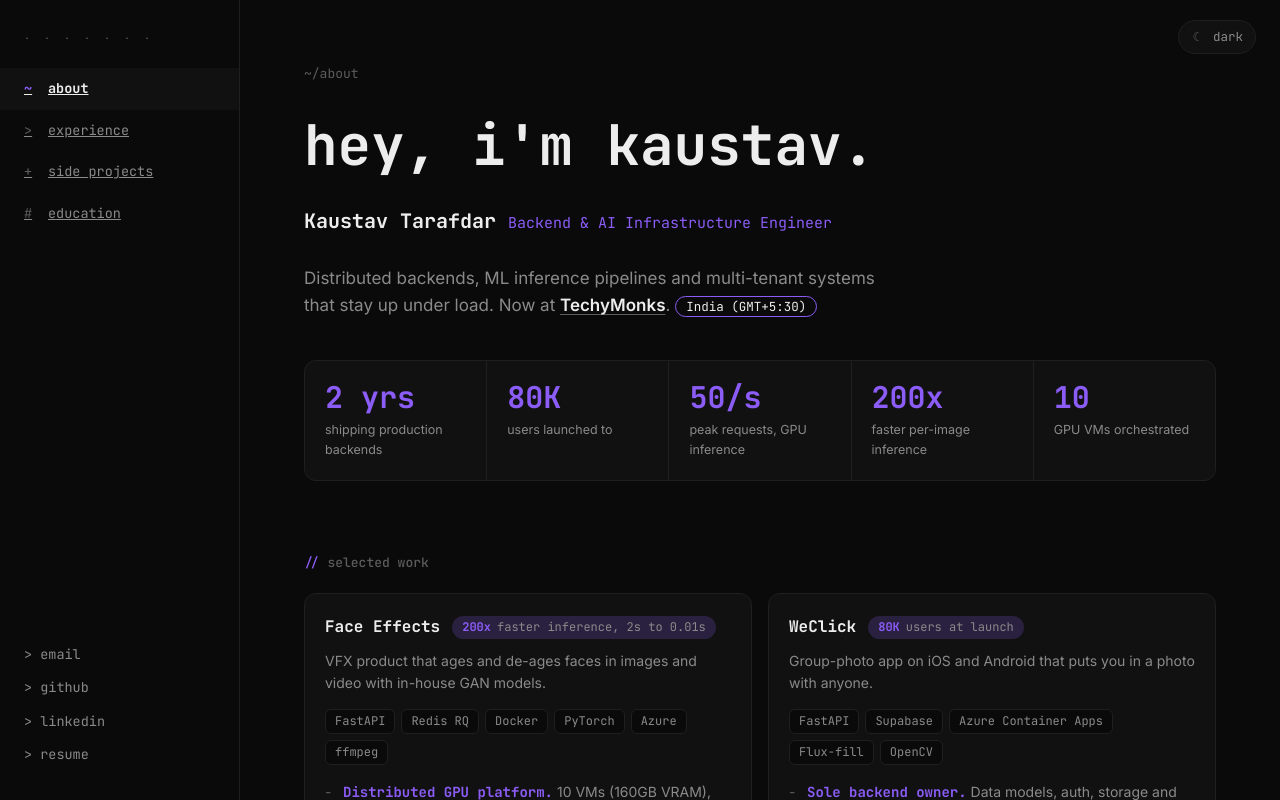
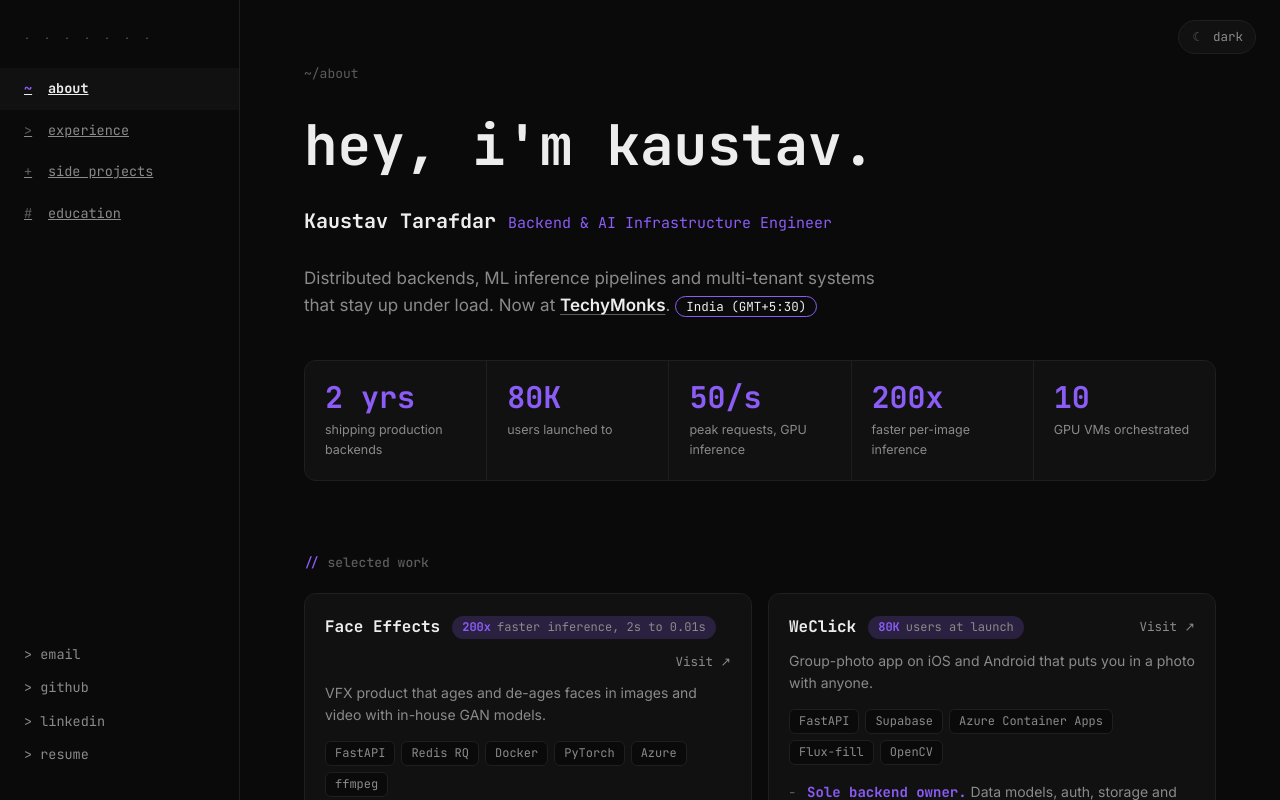
Before and after one commit to KausTarafdar/dev-portfolio, a Next.js app: page / in a window 1280 px wide. Shown: the top 800 px of the page. Built offline with nearby package versions, Linux system fonts and the light colour scheme.

Commit message:
Link Yonder Wonder products and label non-GitHub links as Visit

```diff
--- a/components/CaseCard.tsx
+++ b/components/CaseCard.tsx
@@ -21,7 +21,7 @@ export default function CaseCard({ project }: { project: Project }) {
         )}
         {project.url && (
           <a className="case-link" href={project.url} target="_blank" rel="noreferrer">
-            Source ↗
+            {project.url.includes("github.com") ? "Source" : "Visit"} ↗
           </a>
         )}
       </header>
--- a/data/content.ts
+++ b/data/content.ts
@@ -146,7 +146,7 @@ export const experience: Job[] = [
   },
   {
     company: "Yonder Wonder AI",
-    url: "https://yonderwonder.ai/",
+    url: "https://www.yonderwonder.ai/index.html",
     role: "Software Engineer, Founding Team",
     dates: "Mar 2025 — Feb 2026",
     location: "Remote",
@@ -154,6 +154,7 @@ export const experience: Job[] = [
     projects: [
       {
         name: "Face Effects",
+        url: "https://www.yonderwonder.ai",
         summary: "VFX product that ages and de-ages faces in images and video with in-house GAN models.",
         stack: ["FastAPI", "Redis RQ", "Docker", "PyTorch", "Azure", "ffmpeg"],
         headline: { value: "200x", label: "faster inference, 2s to 0.01s" },
@@ -176,6 +177,7 @@ export const experience: Job[] = [
       },
       {
         name: "WeClick",
+        url: "https://www.yonderwonder.ai/weclick.html",
         summary: "Group-photo app on iOS and Android that puts you in a photo with anyone.",
         stack: ["FastAPI", "Supabase", "Azure Container Apps", "Flux-fill", "OpenCV"],
         headline: { value: "80K", label: "users at launch" },
```
